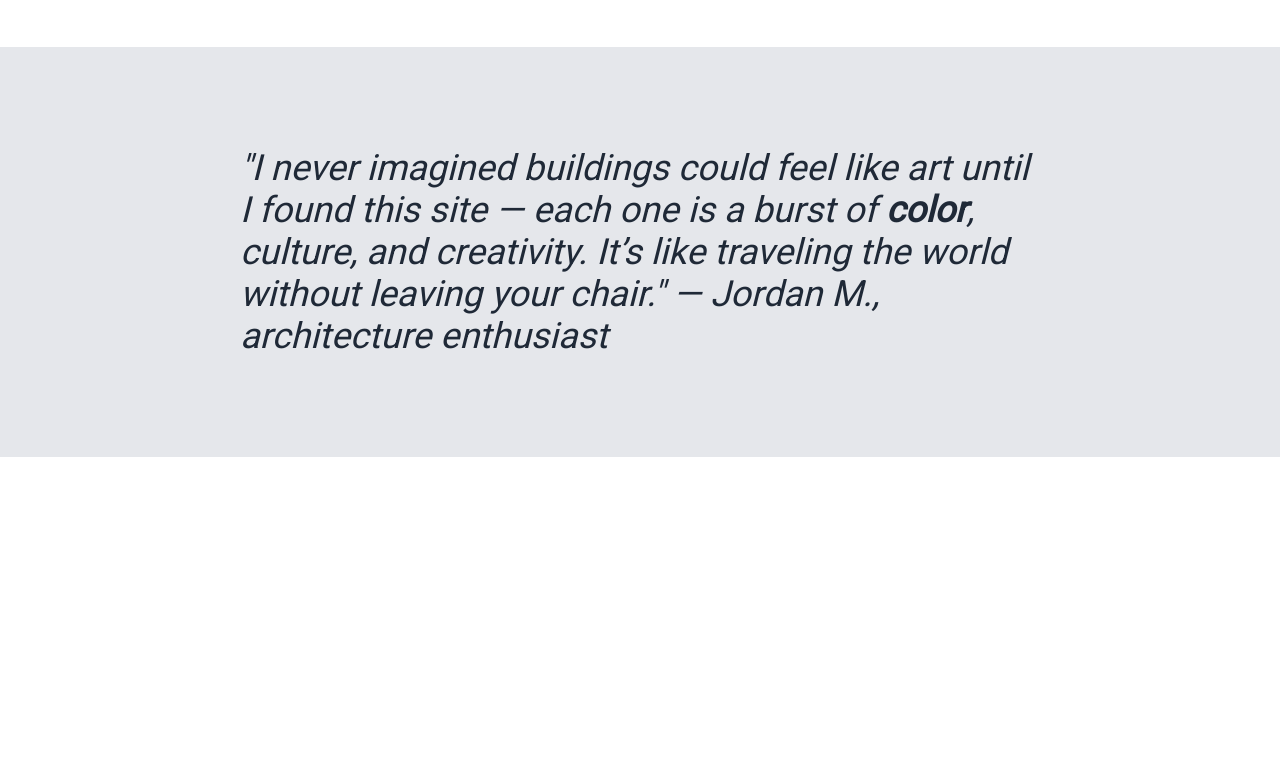
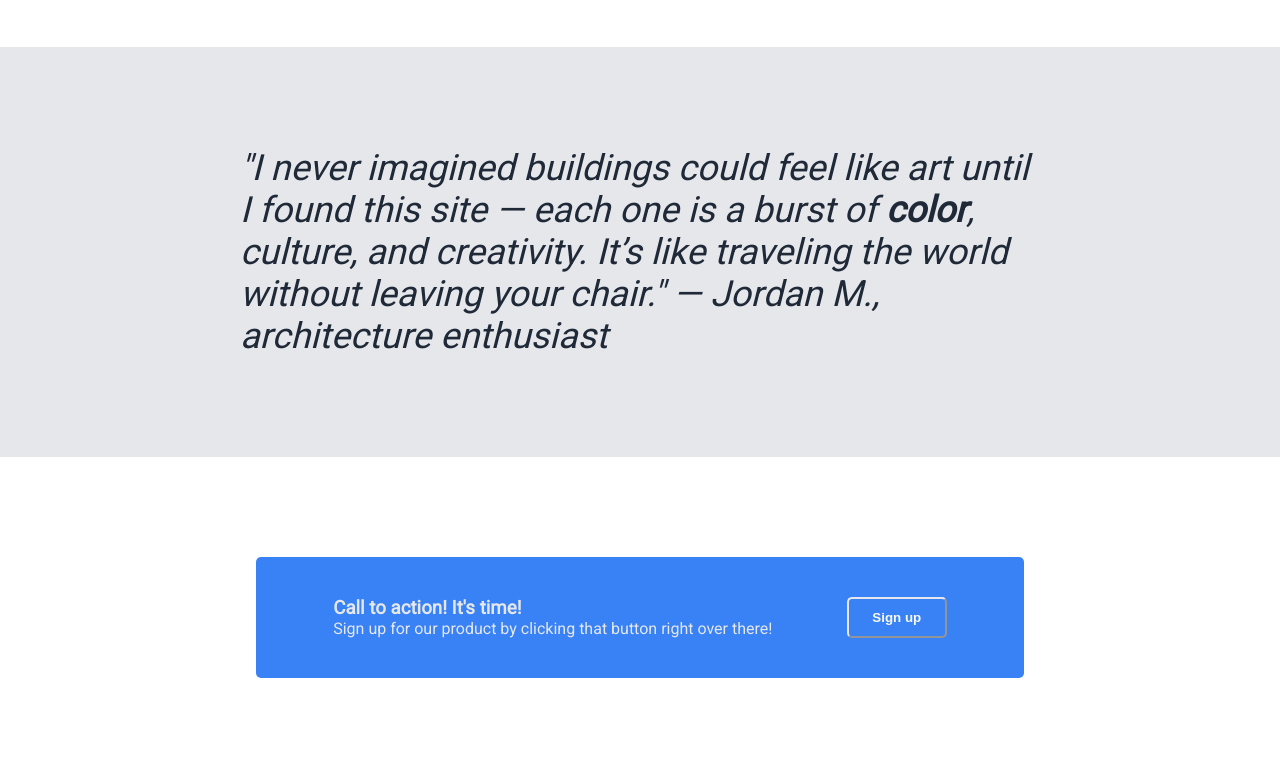
Before and after one commit to GBABG/odin-landing-page, a plain HTML site: page index.html in a window 1280 px wide. Shown: the part 951-1729 px from the top of the page. Before the commit the page ends 1408 px from the top, so only its background shows below. Drawn offline with Linux system fonts and the light colour scheme.

Commit message:
Section 4 done

```diff
--- a/index.html
+++ b/index.html
@@ -78,5 +78,17 @@
         Jordan M., architecture enthusiast
       </div>
     </div>
+
+    <div class="fourth-section">
+      <div class="call">
+        <div class="call-text">
+          <h3>Call to action! It's time!</h3>
+          <p>
+            Sign up for our product by clicking that button right over there!
+          </p>
+        </div>
+        <button class="second-button">Sign up</button>
+      </div>
+    </div>
   </body>
 </html>
--- a/styles.css
+++ b/styles.css
@@ -103,3 +103,24 @@ h2 {
   color: #1f2937;
   max-width: 800px;
 }
+
+.fourth-section {
+  display: flex;
+  justify-content: center;
+}
+
+.call {
+  background-color: #3882f6;
+  color: #e5e7eb;
+  width: 60%;
+  display: flex;
+  justify-content: space-around;
+  padding: 40px;
+  border-radius: 5px;
+  margin: 100px;
+}
+
+.second-button {
+  border-color: #e5e7eb;
+  font-weight: 900;
+}
```
